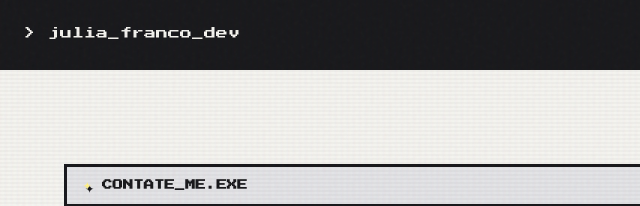
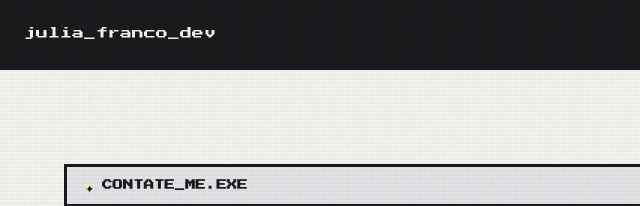
Before and after one commit to ju-franco/portfolio-dev, a plain HTML site: page contato.html in a window 1280 px wide. Shown: the top 206 px of the page, 0-640 px from the left. Drawn offline with nearby package versions, Linux system fonts and the light colour scheme.

Commit message:
Fix logo link in contato.html

```diff
--- a/contato.html
+++ b/contato.html
@@ -22,7 +22,7 @@
 
     <header class="navbar-sys">
       <div class="navbar-wrapper">
-        <a href="index.html" class="logo-sys">&gt; julia_franco_dev</a>
+        <a href="index.html" class="logo-sys"> julia_franco_dev</a>
         <nav class="nav-links-sys">
           <a href="index.html#about" class="nav-item">/perfil</a>
           <a href="index.html#projects" class="nav-item">/projetos</a>
```
